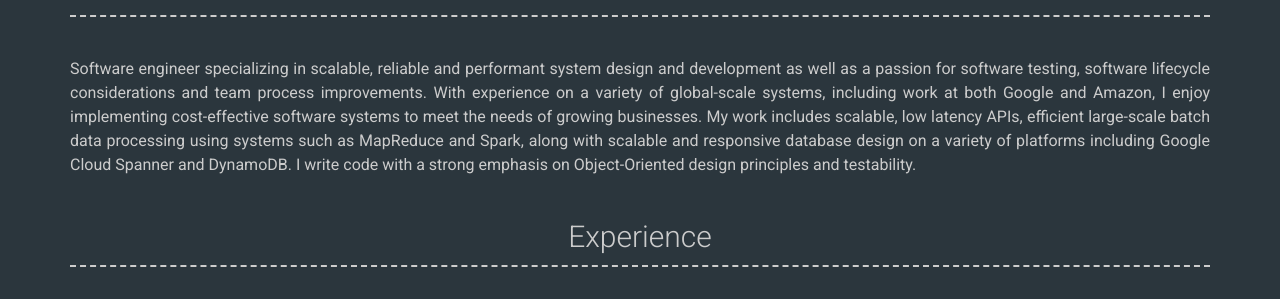
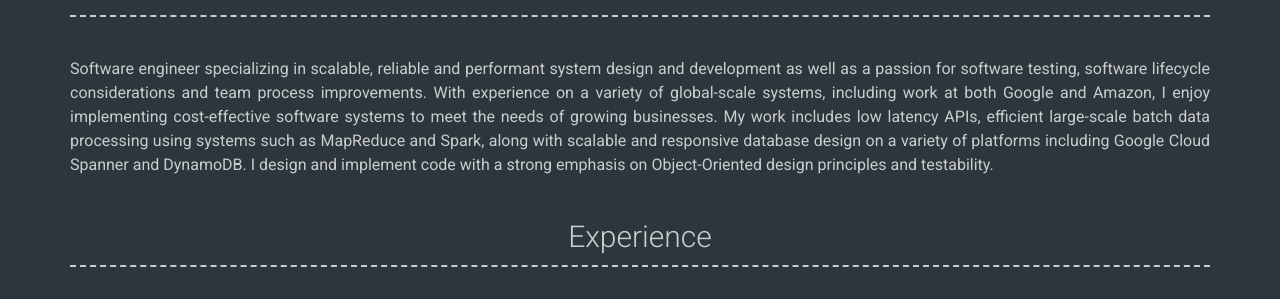
Before and after one commit to matthorn-repo/matthorn-repo.github.io, a Jekyll site: the page built from index.md, in a window 1280 px wide. Shown: the part 272-571 px from the top of the page. Built offline with Jekyll 4.4.1, drawn with Linux system fonts in a browser that asks for light colours; nearby versions of some CDN libraries.

Commit message:
Update _config.yml

```diff
--- a/_config.yml
+++ b/_config.yml
@@ -50,8 +50,8 @@ about_content: | # this will include new lines to allow paragraphs
   for software testing, software lifecycle considerations and team process improvements. With experience on a variety of
   global-scale systems, including work at both Google and Amazon, I enjoy implementing cost-effective software systems
   to meet the needs of growing businesses.
-  My work includes scalable, low latency APIs, efficient large-scale batch data processing using systems such as MapReduce and Spark, along
-  with scalable and responsive database design on a variety of platforms including Google Cloud Spanner and DynamoDB. I write code with
+  My work includes low latency APIs, efficient large-scale batch data processing using systems such as MapReduce and Spark, along
+  with scalable and responsive database design on a variety of platforms including Google Cloud Spanner and DynamoDB. I design and implement code with
   a strong emphasis on Object-Oriented design principles and testability.
 # Write an awesome description about yourself here, this supports markdown, so you can add [links](http://foobar.com) and highlight things <mark>like this</mark>.
 
```
